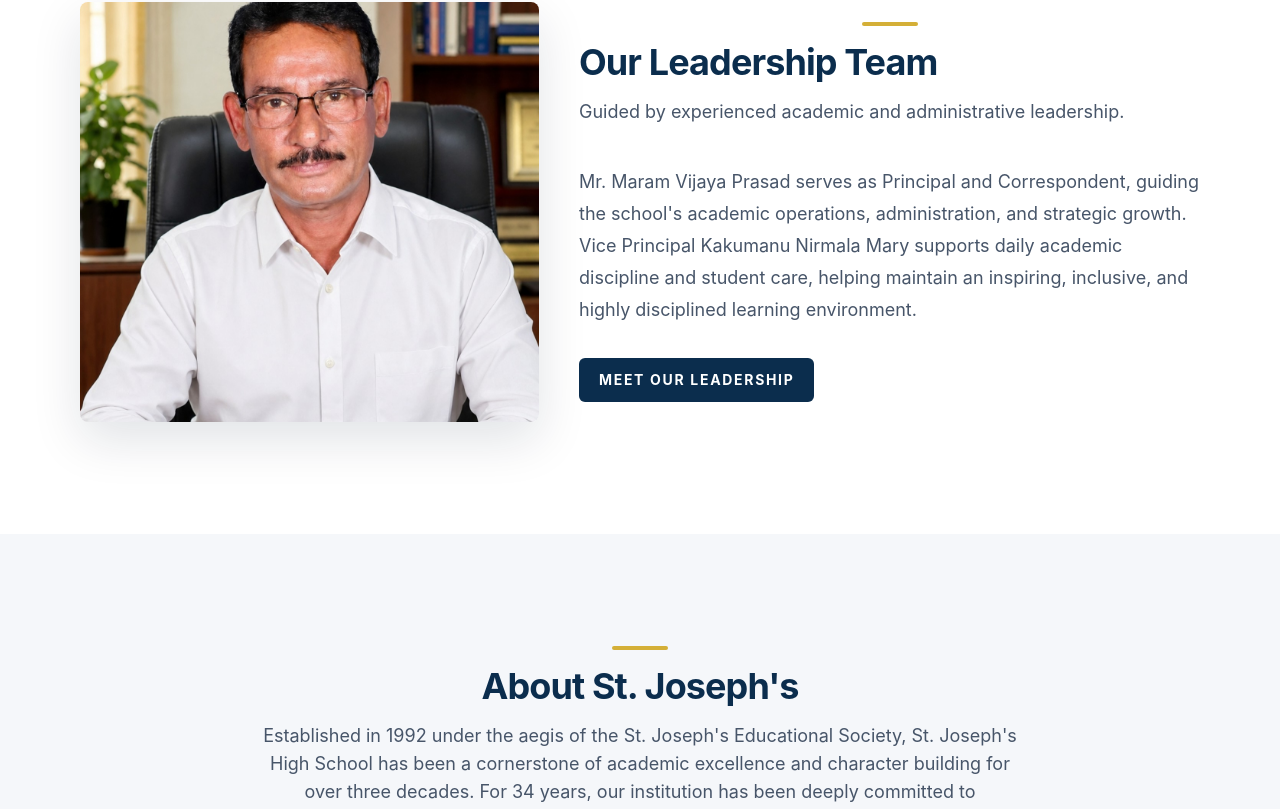
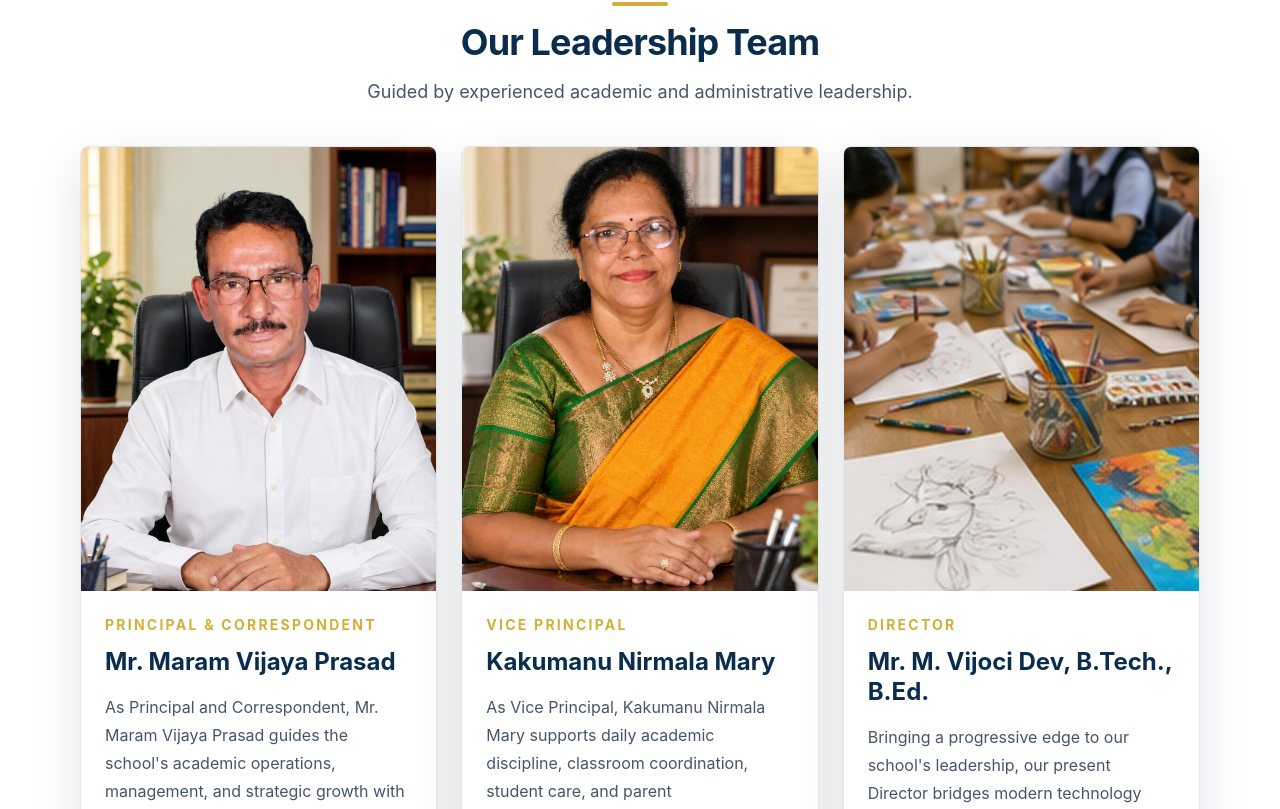
Before and after one commit to vijoci2/sjhsborabanda.in, a Next.js app: page / in a window 1280 px wide. Shown: the part 871-1680 px from the top of the page. Built offline with nearby package versions, Linux system fonts and the light colour scheme.

Commit message:
Add files via upload

```diff
--- a/app/about/page.tsx
+++ b/app/about/page.tsx
@@ -124,7 +124,7 @@ export default function AboutPage() {
                   src={leader.image}
                   alt={leader.name}
                   fallbackLabel={leader.role}
-                  className="h-72 w-full object-cover"
+                  className="aspect-[4/5] w-full object-cover object-center"
                 />
                 <div className="p-6">
                   <p className="text-sm font-bold uppercase tracking-[0.16em] text-gold">
--- a/app/page.tsx
+++ b/app/page.tsx
@@ -12,6 +12,7 @@ import {
   events,
   galleryItems,
   homeCopy,
+  leadershipTeam,
   newsItems,
   school,
   stats
@@ -23,31 +24,39 @@ export default function Home() {
       <Hero />
 
       <section className="section-y bg-white">
-        <div className="site-container grid items-center gap-10 lg:grid-cols-[0.85fr_1.15fr]">
-          <div className="overflow-hidden rounded-lg shadow-soft">
-            <SmartImage
-              src="/images/principal.jpg"
-              alt="Principal of St. Joseph's High School"
-              className="h-[420px] w-full object-cover"
-              fallbackLabel="Principal"
-            />
+        <div className="site-container">
+          <SectionTitle
+            title="Our Leadership Team"
+            description="Guided by experienced academic and administrative leadership."
+          />
+          <div className="grid gap-6 md:grid-cols-2 lg:grid-cols-3">
+            {leadershipTeam.map((leader) => (
+              <article
+                key={leader.name}
+                className="overflow-hidden rounded-lg border border-slate-200 bg-white shadow-soft"
+              >
+                <SmartImage
+                  src={leader.image}
+                  alt={leader.name}
+                  fallbackLabel={leader.role}
+                  className="aspect-[4/5] w-full object-cover object-center"
+                />
+                <div className="p-6">
+                  <p className="text-sm font-bold uppercase tracking-[0.16em] text-gold">
+                    {leader.role}
+                  </p>
+                  <h2 className="mt-3 text-2xl font-bold leading-tight text-navy">
+                    {leader.name}
+                  </h2>
+                  <p className="mt-4 leading-7 text-slate-600">{leader.bio}</p>
+                </div>
+              </article>
+            ))}
           </div>
-          <div>
-            <SectionTitle
-              align="left"
-              title="Our Leadership Team"
-              description="Guided by experienced academic and administrative leadership."
-            />
-            <p className="text-lg leading-8 text-slate-600">
-              Mr. Maram Vijaya Prasad serves as Principal and Correspondent,
-              guiding the school's academic operations, administration, and
-              strategic growth. Vice Principal Kakumanu Nirmala Mary supports
-              daily academic discipline and student care, helping maintain an
-              inspiring, inclusive, and highly disciplined learning environment.
-            </p>
+          <div className="mt-10 text-center">
             <Link
               href="/about#leadership"
-              className="focus-ring mt-8 inline-flex rounded-md bg-navy px-5 py-3 text-sm font-bold uppercase tracking-[0.12em] text-white transition hover:-translate-y-0.5 hover:bg-navy-dark"
+              className="focus-ring inline-flex rounded-md bg-navy px-5 py-3 text-sm font-bold uppercase tracking-[0.12em] text-white transition hover:-translate-y-0.5 hover:bg-navy-dark"
             >
               Meet Our Leadership
             </Link>
```
